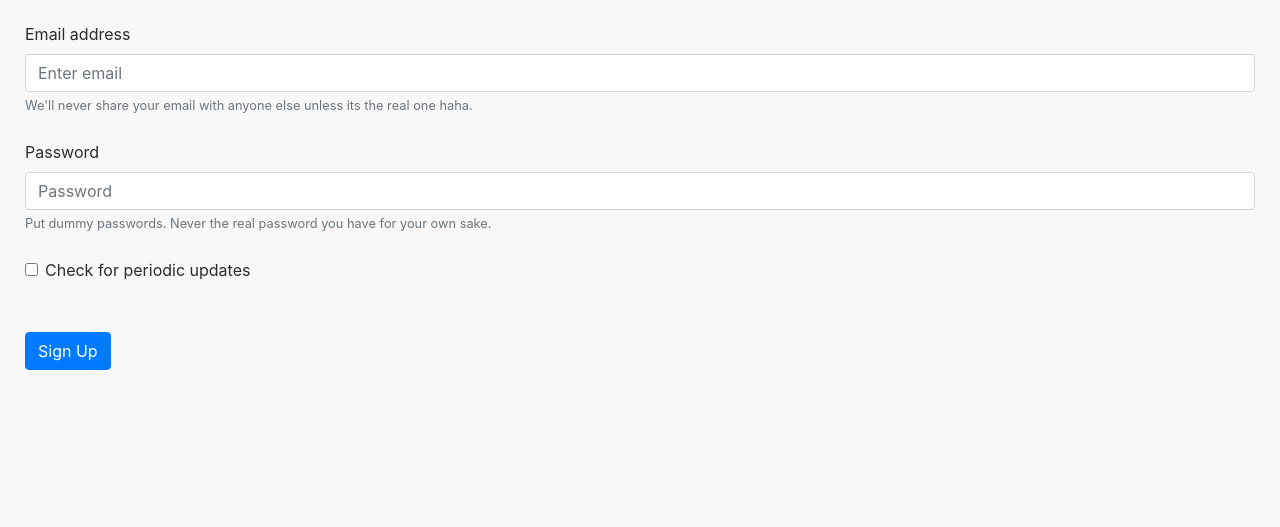
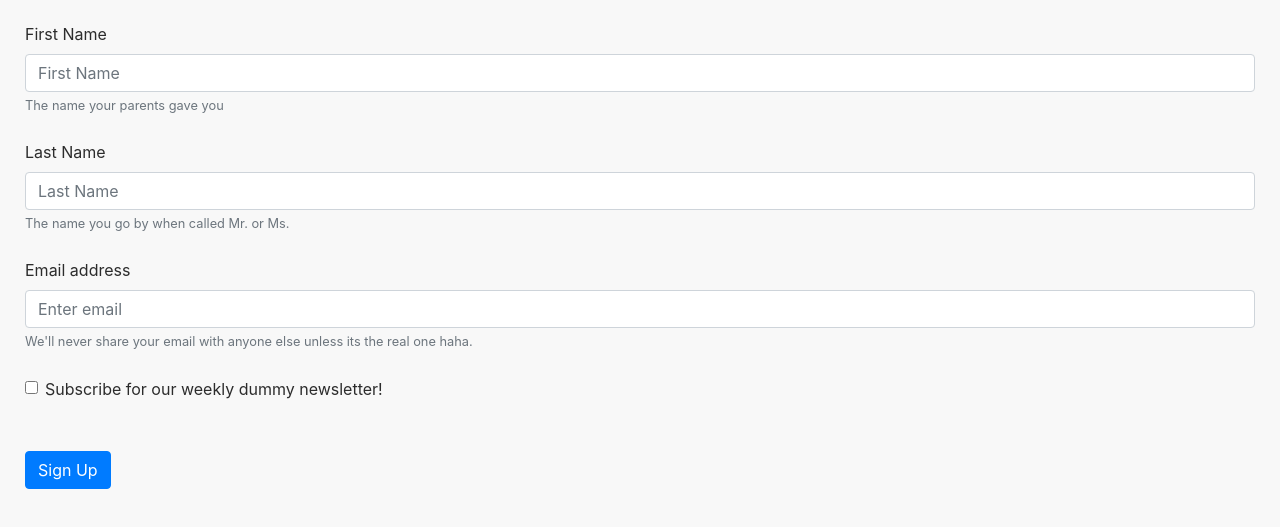
Before and after one commit to ChrisFC-github/ExpressJS-Lab, a website: page public/index.html in a window 1280 px wide. Shown: the part 51-578 px from the top of the page. Drawn offline with nearby package versions, Linux system fonts and the light colour scheme.

Commit message:
updated HTML input form

```diff
--- a/public/index.html
+++ b/public/index.html
@@ -12,18 +12,23 @@
 
     <form action="/formsubmissions" method="POST">
       <div class="form-group">
+        <label for="fname">First Name</label>
+        <input type="text" name="firstName" class="form-control" id="fname" placeholder="First Name">
+        <small id="emailHelp" class="form-text text-muted">The name your parents gave you</small>
+      </div>
+      <div class="form-group">
+        <label for="lname">Last Name</label>
+        <input type="text" name="lastName" class="form-control" id="lname" placeholder="Last Name">
+        <small id="emailHelp" class="form-text text-muted">The name you go by when called Mr. or Ms.</small>
+      </div>
+      <div class="form-group">
         <label for="exampleInputEmail1">Email address</label>
         <input type="email" name="email" class="form-control" id="exampleInputEmail1" aria-describedby="emailHelp" placeholder="Enter email">
         <small id="emailHelp" class="form-text text-muted">We'll never share your email with anyone else unless its the real one haha.</small>
       </div>
-      <div class="form-group">
-        <label for="exampleInputPassword1">Password</label>
-        <input type="password" name="password" class="form-control" id="exampleInputPassword1" placeholder="Password">
-        <small id="emailHelp" class="form-text text-muted">Put dummy passwords. Never the real password you have for your own sake.</small>
-      </div>
       <div class="form-group form-check">
         <input type="checkbox" class="form-check-input" id="exampleCheck1">
-        <label class="form-check-label" for="exampleCheck1">Check for periodic updates</label>
+        <label class="form-check-label" for="exampleCheck1">Subscribe for our weekly dummy newsletter!</label>
       </div>
       <button type="submit" class="btn btn-primary">Sign Up</button>
     </form>
```
Also changed, not shown: server/server.js (+6 -4 lines).
